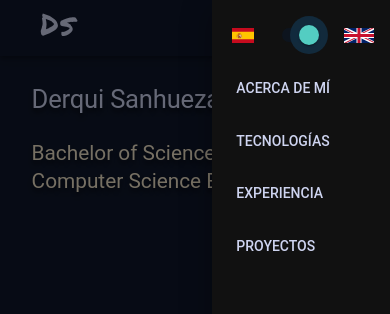
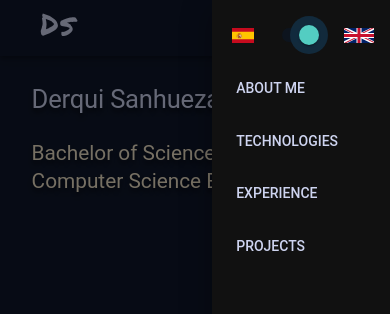
Before and after one commit to derkiab/miportfolio, a React (Create React App) app: page / in a window 390 px wide. Both pictures are taken after a click on the button 337 px from the left and 28 px from the top of the page. Shown: the top 314 px of the page. Built offline with nearby package versions, Linux system fonts and the light colour scheme.

Commit message:
i forgot something in mobile version

```diff
--- a/src/components/Navbar.js
+++ b/src/components/Navbar.js
@@ -179,7 +179,7 @@ function Navbar() {
                           }}
                           color="inherit"
                         >
-                          Acerca de mí
+                          {t('navAboutMe')}
                         </Button>
                       </Link>
                     </ListItem>
@@ -204,7 +204,7 @@ function Navbar() {
                           }}
                           color="inherit"
                         >
-                          Tecnologías
+                          {t('navTechnologies')}
                         </Button>
                       </Link>
                     </ListItem>
@@ -229,7 +229,7 @@ function Navbar() {
                           }}
                           color="inherit"
                         >
-                          Experiencia
+                          {t('navExperience')}
                         </Button>
                       </Link>
                     </ListItem>
@@ -254,7 +254,7 @@ function Navbar() {
                           }}
                           color="inherit"
                         >
-                          Proyectos
+                          {t('navProjects')}
                         </Button>
                       </Link>
                     </ListItem>
```
